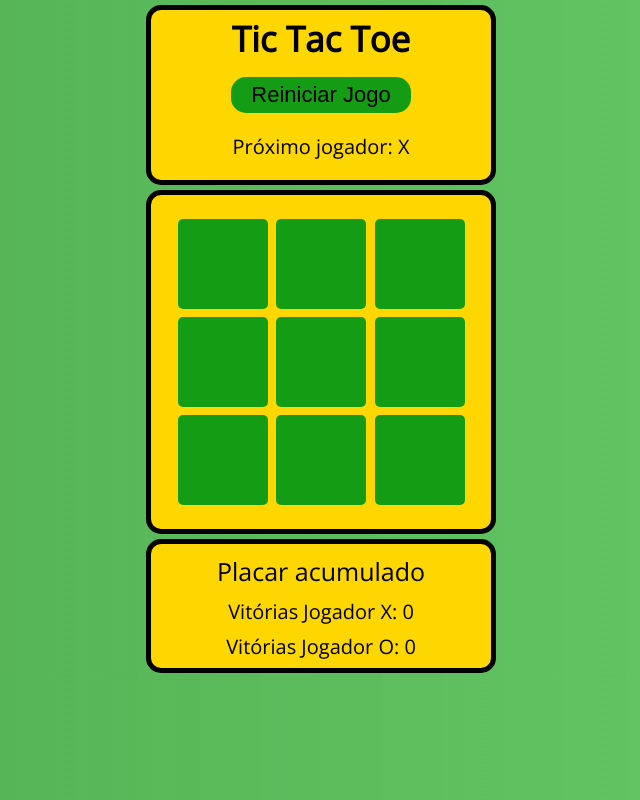
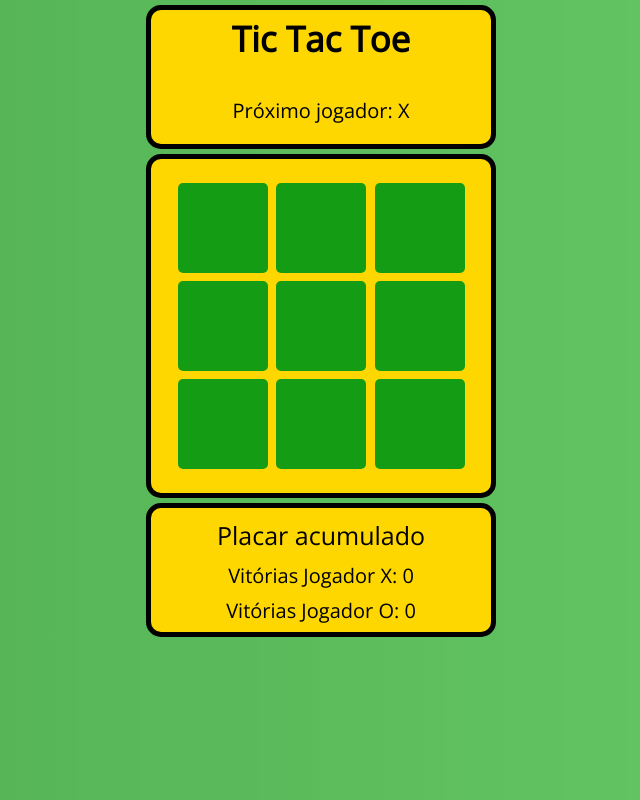
Before and after one commit to elielbianchi/raro-academy, a React (Create React App) app in the folder exercicios-semana-05/tic-tac-toe/: page / in a window 1280 px wide. Shown: the whole page, without its empty margins (319-959 px from the left). Built offline with nearby package versions, Linux system fonts and the light colour scheme.

Commit message:
Changed the pattern and it was removed the restart button. The game will restart automatically  after the end of the game

```diff
--- a/exercicios-semana-05/tic-tac-toe/src/components/Header/Header.tsx
+++ b/exercicios-semana-05/tic-tac-toe/src/components/Header/Header.tsx
@@ -1,12 +1,10 @@
 import { FC } from "react";
-import RestartButton from "../RestartButton/RestartButton";
 import "./Header.css";
 
 const Header: FC = ({ children }) => {
   return (
     <header className="header">
       <h1 className="game-title">Tic Tac Toe</h1>
-      <RestartButton> Reiniciar Jogo </RestartButton>
       <p className="game-info">{children}</p>
     </header>
   );
--- a/exercicios-semana-05/tic-tac-toe/src/components/RestartButton/RestartButton.css
+++ /dev/null
@@ -1,7 +0,0 @@
-.restart-button {
-  background-color: rgb(20, 156, 20);
-  font-size: 22px;
-  padding: 5px 20px;
-  border-radius: 15px;
-  border: 0px solid;
-}
--- a/exercicios-semana-05/tic-tac-toe/src/components/RestartButton/RestartButton.tsx
+++ /dev/null
@@ -1,21 +0,0 @@
-import { FC } from "react";
-import { useGameState } from "../../parts/game/GameState";
-import "./RestartButton.css";
-
-
-const RestartButton: FC = ({ children }) => {
-  const { resetGame } = useGameState();
-
-  const handleClick = (event: React.MouseEvent<HTMLButtonElement>) => {
-    event.preventDefault();
-    resetGame();
-  };
-
-  return (
-    <button className="restart-button" onClick={handleClick} type="button">
-      {children}
-    </button>
-  );
-};
-
-export default RestartButton;
--- a/exercicios-semana-05/tic-tac-toe/src/parts/game/GameState.tsx
+++ b/exercicios-semana-05/tic-tac-toe/src/parts/game/GameState.tsx
@@ -7,8 +7,6 @@ export type BoardState = SquareValue[];
 let xWinnings = 0;
 
 let oWinnings = 0;
-
-let restart: boolean = false;
 
 const createBoard = () => Array<SquareValue>(9).fill(null);
 
@@ -50,24 +48,22 @@ export function useGameState() {
     round: 0,
   });
 
-  function resetGame() {
-    console.log("Função chamada");
-    restart = true;
-    }
-
+    const current = gameState.played[gameState.round];
+    const xIsNext = gameState.round % 2 === 0;
+    const winner = calculateWinner(current);
+    let isDraw: boolean = !winner && gameState.round === 9
 
   useEffect(() => {
-    setGameState({
-      played: [createBoard()],
-      round: 0,
-    });
-    restart = false;
-}, [restart]);
-
-
-  const current = gameState.played[gameState.round];
-  const xIsNext = gameState.round % 2 === 0;
-  const winner = calculateWinner(current);
+    setTimeout(() => {
+      setGameState({
+        played: [createBoard()],
+        round: 0,
+      });
+    }, 300);
+    return () => {
+      isDraw = false;
+    };
+}, [winner, isDraw]);
 
   function handleClick(square: number) {
     const played = gameState.played.slice(0, gameState.round + 1);
@@ -91,6 +87,5 @@ export function useGameState() {
     handleClick,
     xWinnings,
     oWinnings,
-    resetGame,
   };
 }
```
